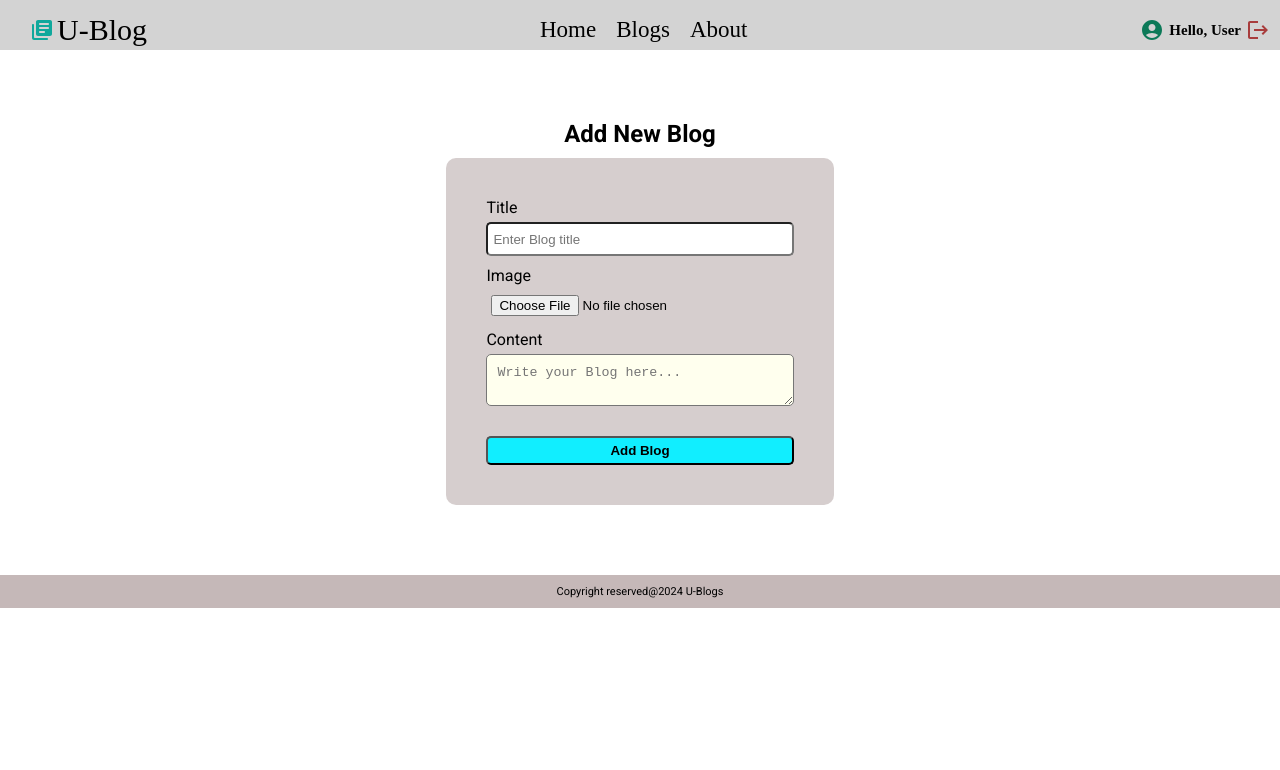
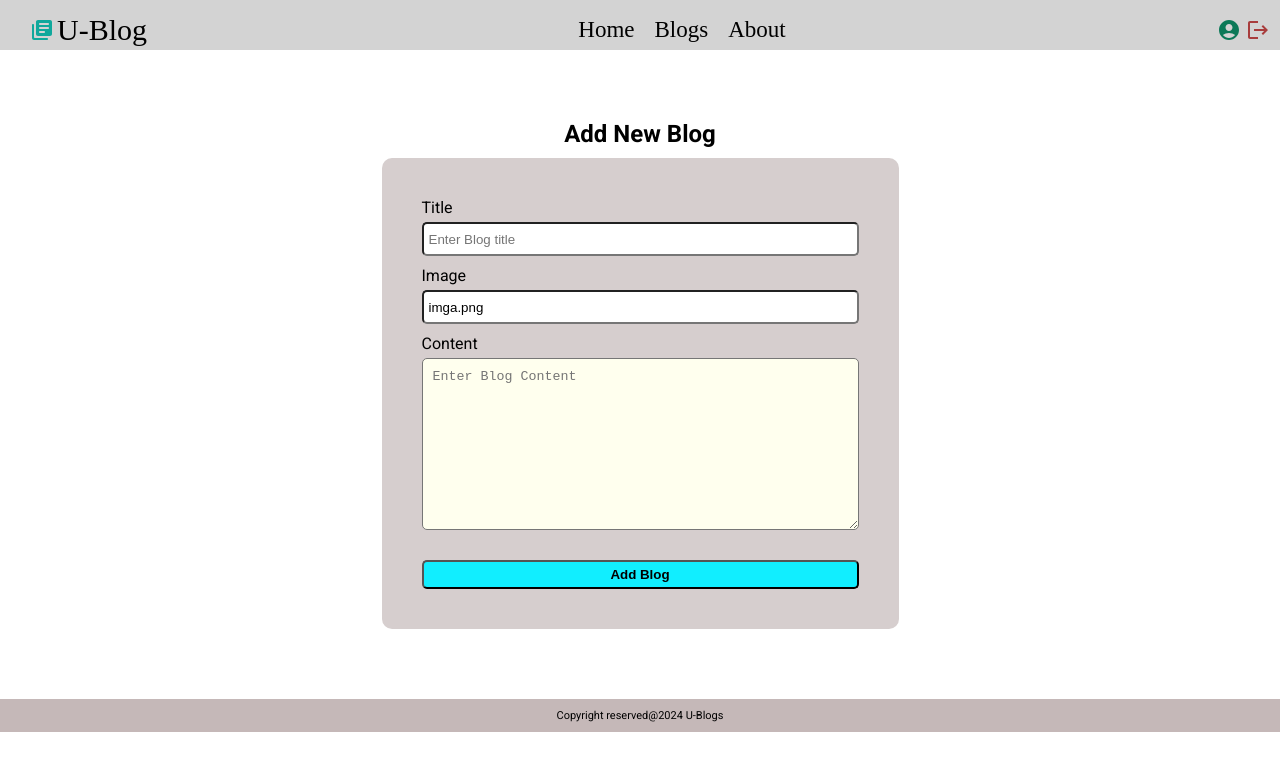
Before and after one commit to gathuitapius/U-Blog, a React (Create React App) app in the folder frontend/: page /newblog in a window 1280 px wide. Shown: the top 770 px of the page. Built offline with nearby package versions, Linux system fonts and the light colour scheme.

Commit message:
Fixing add blog feature, the issue was I was not passing all required fields

```diff
--- a/frontend/package.json
+++ b/frontend/package.json
@@ -4,6 +4,7 @@
   "version": "0.1.0",
   "private": true,
   "dependencies": {
+    "@ckeditor/ckeditor5-react": "^9.1.0",
     "@emotion/react": "^11.13.3",
     "@emotion/styled": "^11.13.0",
     "@mui/icons-material": "^6.0.1",
@@ -12,6 +13,7 @@
     "@testing-library/react": "^13.4.0",
     "@testing-library/user-event": "^13.5.0",
     "axios": "^1.7.7",
+    "ckeditor5": "^43.1.0",
     "jwt-decode": "^4.0.0",
     "react": "^18.3.1",
     "react-dom": "^18.3.1",
--- a/frontend/src/Pages/About/About.jsx
+++ b/frontend/src/Pages/About/About.jsx
@@ -130,8 +130,8 @@ export const About = () => {
                         </p>
                     </div>
                 </div>
+            <h3>Join Us on This Journey</h3>
             <div className="journey">
-            <h3>Join Us on This Journey</h3>
             <p>
             We're excited to have you as part of our community! Whether you're a regular reader or a
             first-time visitor, we invite you to explore our blog, leave comments, and share your thoughts.
--- a/frontend/src/Pages/About/About.sass
+++ b/frontend/src/Pages/About/About.sass
@@ -45,10 +45,13 @@
 
         .we-img
             flex: 1
+            padding-top: 10px
 
             img
                 width: 90%
                 height: 300px
+                border: 2px solid #111
+                border-radius: 10px
 
     h4
         text-align: center
@@ -93,6 +96,7 @@
         align-items: center
         justify-content: space-between
         gap: 20px
+        font-size: 20px
 
         .mission
             flex: 1
@@ -100,6 +104,7 @@
             padding: 10px
             background-color: #fbffff
             border-radius: 10px
+            font-size: 20px
             border: 1px solid #9e9e7c
 
 
@@ -116,6 +121,7 @@
             border-radius: 10px
             border: 1px solid #97977e
 
+
             p
                 margin-top: 10px
                 font-size: 16px
@@ -127,6 +133,9 @@
         padding: 20px
         border: 1px solid #b3c5d3
         border-radius: 10px
+        margin-bottom: 50px
+        margin-top: 5px
+        font-size: 20px
 
 
 
--- a/frontend/src/Pages/AddBlog/NewBlog.jsx
+++ b/frontend/src/Pages/AddBlog/NewBlog.jsx
@@ -1,175 +1,105 @@
-// import { useState } from 'react'
-// import './NewBlog.sass'
-// import axios from 'axios';
-// export const NewBlog = () => {
-//     const [title, setTitle] = useState('');
-//     const [blogImg, setBlogImg] = useState(null);
-//     const [content, setContent] = useState('');
-
-
-//     const handleSubmit = async (e) => {
-//         e.preventDefault();
-
-//         if(!title || !content){
-//             console.log("Title or Content cant be empty!")
-//         }
-//         // Create a new FormData object
-//         const formData = new FormData();
-//         formData.append('title', title);
-//         formData.append('blogImg', blogImg); // Append the selected file
-//         formData.append('content', content);
-
-//         try {
-//             const response = await axios.post('/api/blogs/', formData,
-//                 {
-//                     headers: {
-//                         'Content-Type': 'multipart/form-data', // Necessary for file uploads
-//                     },
-//                 });
-//             console.log(response);
-//             console.log(formData)
-//         } catch (error) {
-//             console.log(error.message)
-
-//         }
-
-//     }
-
-//     return(
-//         <div className="new-blog">
-//             <h2>Add New Blog</h2>
-//             <form onSubmit={handleSubmit}>
-//                 <div className="input">
-//                     <label>Title</label>
-//                     <input type='text'
-//                     required
-//                     placeholder='Enter Blog title'
-//                     onChange={(e) => setTitle(e.target.value)}
-//                     />
-//                 </div>
-//                 <div className="input">
-//                     <label>Image</label>
-//                     <input type="file"
-//                     onChange={(e) => setBlogImg(e.target.files[0])}
-//                     accept="image/*"/>
-//                 </div>
-//                 <div className="input">
-//                     <label htmlFor="content">Content</label>
-//                     <textarea
-//                     name="content"
-//                     id="content"
-//                     placeholder='Write your Blog here...'
-//                     onChange={(e) => setContent(e.target.value)}
-//                     >
-//                     </textarea>
-//                 </div>
-//                 <button type='submit'>Add Blog</button>
-//             </form>
-//         </div>
-//     )
-// }
-
-
-
-import { useState } from 'react';
-import './NewBlog.sass';
+import { useState } from 'react'
+import { useNavigate } from 'react-router-dom';
+import './NewBlog.sass'
 import axios from 'axios';
+// import { CKEditor } from '@ckeditor/ckeditor5-react';
+// import {
+//   ClassicEditor,
+//   Bold,
+//   Essentials,
+//   Heading,
+//   Indent,
+//   IndentBlock,
+//   Italic,
+//   Link,
+//   List,
+//   MediaEmbed,
+//   Paragraph,
+//   Table,
+//   Undo
+// } from 'ckeditor5';
 
 export const NewBlog = () => {
     const [title, setTitle] = useState('');
-    const [blogImg, setBlogImg] = useState(null);
+    const [blog_image, setBlogimg] = useState('imga.png')
     const [content, setContent] = useState('');
-    const [loading, setLoading] = useState(false); // For handling form submission state
-    const [error, setError] = useState(''); // To handle error messages
-    const [success, setSuccess] = useState(''); // To show success message
+    const navigate = useNavigate()
 
     const handleSubmit = async (e) => {
         e.preventDefault();
 
-        // Clear previous error or success messages
-        setError('');
-        setSuccess('');
-
-        if (!title || !content) {
-            setError("Title or content can't be empty!");
-            return;
-        }
-
-        // Create a new FormData object
-        // const formData = new FormData();
-        // formData.append('title', title);
-        // //formData.append('blogImg', blogImg); // Append the selected file
-        // formData.append('content', content);
-        const blog = {title, content}
-
-        setLoading(true); // Start loading before the request
+        console.log(title)
 
         try {
-            const response = await axios.post('/api/blogs/', blog, {
-                headers: {
-                    'Content-Type': 'multipart/form-data', // Necessary for file uploads
-                },
-            });
+            const response = await axios.post('/api/blogs/newblog', {title, blog_image , content})
             console.log(response);
-            console.log(blog);
-
-            // Success: Set success message and reset form
-            setSuccess('Blog added successfully!');
-            setTitle('');
-            setContent('');
-            setBlogImg(null);
+            console.log(title, content)
+            navigate('/blogs')
 
         } catch (error) {
-            console.log(error.message);
-            setError('Failed to add blog. Please try again.');
-        } finally {
-            setLoading(false); // Stop loading once the request finishes
+            console.log(error.message)
+            alert(error)
         }
-    };
-
+    }
     return (
         <div className="new-blog">
             <h2>Add New Blog</h2>
-
-            {error && <p className="error">{error}</p>}
-            {success && <p className="success">{success}</p>}
-
             <form onSubmit={handleSubmit}>
                 <div className="input">
                     <label>Title</label>
-                    <input
-                        type='text'
+                    <input type='text'
                     required
                     placeholder='Enter Blog title'
                     value={title}
                     onChange={(e) => setTitle(e.target.value)}
                     />
                 </div>
-
                 <div className="input">
                     <label>Image</label>
-                    <input
-                        type="file"
-                        onChange={(e) => setBlogImg(e.target.files[0])}
-                        accept="image/*"
+                    <input type='text'
+                    required
+                    placeholder='Enter Blog image'
+                    value={blog_image}
+                    onChange={(e) => setBlogimg(e.target.value)}
                     />
                 </div>
-
                 <div className="input">
-                    <label htmlFor="content">Content</label>
-                    <textarea
-                        name="content"
-                        id="content"
-                        placeholder='Write your Blog here...'
+                    <label>Content</label>
+                    <textarea cols='50' rows='10' type='text'
+                    required
+                    placeholder='Enter Blog Content'
                     value={content}
                     onChange={(e) => setContent(e.target.value)}
-                    ></textarea>
+                    />
                 </div>
-
-                <button type='submit' disabled={loading}>
-                    {loading ? 'Submitting...' : 'Add Blog'}
-                </button>
+                {/* <CKEditor
+      editor={ ClassicEditor }
+      config={ {
+        toolbar: [
+          'undo', 'redo', '|',
+          'heading', '|', 'bold', 'italic', '|',
+          'link', 'insertTable', 'mediaEmbed', '|',
+          'bulletedList', 'numberedList', 'indent', 'outdent'
+        ],
+        plugins: [
+          Bold,
+          Essentials,
+          Heading,
+          Indent,
+          IndentBlock,
+          Italic,
+          Link,
+          List,
+          MediaEmbed,
+          Paragraph,
+          Table,
+          Undo
+        ],
+        initialData: '<h1>Hello from CKEditor 5!</h1>',
+      } }
+    /> */}
+                <button type='submit'>Add Blog</button>
             </form>
         </div>
-    );
-};
+    )
+}
--- a/frontend/src/components/HeroSection/Hero.jsx
+++ b/frontend/src/components/HeroSection/Hero.jsx
@@ -11,7 +11,7 @@ export const Hero = () => {
                 content that sparks your curiosity and fuels your <br/>
                 passion</p>
 
-            <button>Get started</button>
+            <button> <Link to="/blogs">Get started</Link></button>
             <div className="auth">
                 <button><Link to="/login">Login</Link></button>
                 <button><Link to="/signup">Sign Up</Link></button>
--- a/frontend/src/components/HeroSection/Hero.sass
+++ b/frontend/src/components/HeroSection/Hero.sass
@@ -28,6 +28,9 @@
             font-family: "Roboto", sans-serif
             font-weight: 500
 
+        a
+            text-decoration: none
+
 
 
 
--- a/frontend/src/components/Navbar/Navbar.jsx
+++ b/frontend/src/components/Navbar/Navbar.jsx
@@ -38,7 +38,6 @@ export const Navbar = () => {
     </div>
     <div className="userprofile">
         <AccountCircleRoundedIcon className='avater'/>
-        <h3>Hello, User</h3>
         <LogoutIcon className='logout' onClick ={handloLogOut}/>
     </div>
 
```
Also changed, not shown: frontend/src/Pages/AddBlog/file.txt (added), 2 other files (tests, documents, lock files or other folders). Lines whose indentation alone changed are shown as unchanged.
